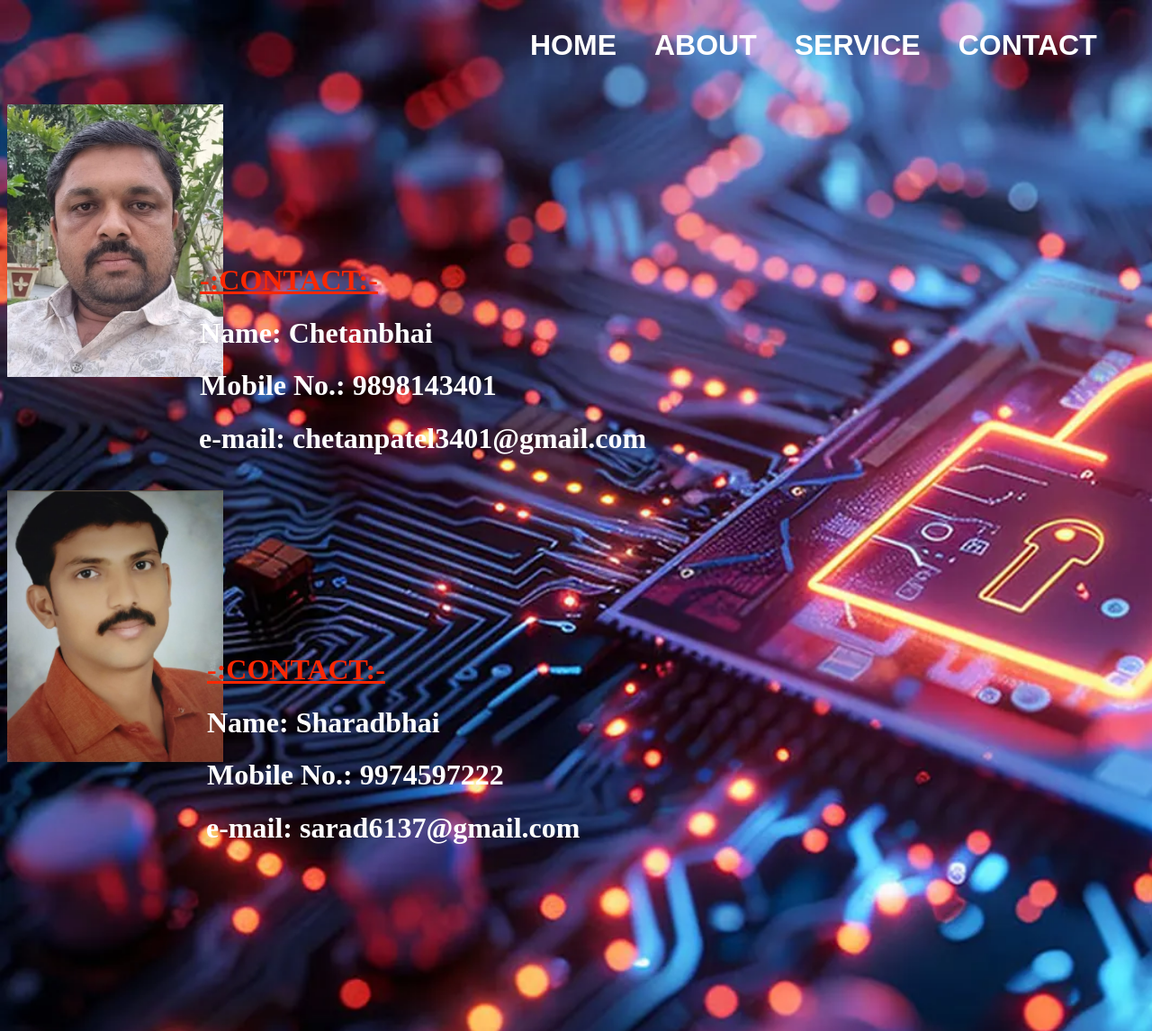
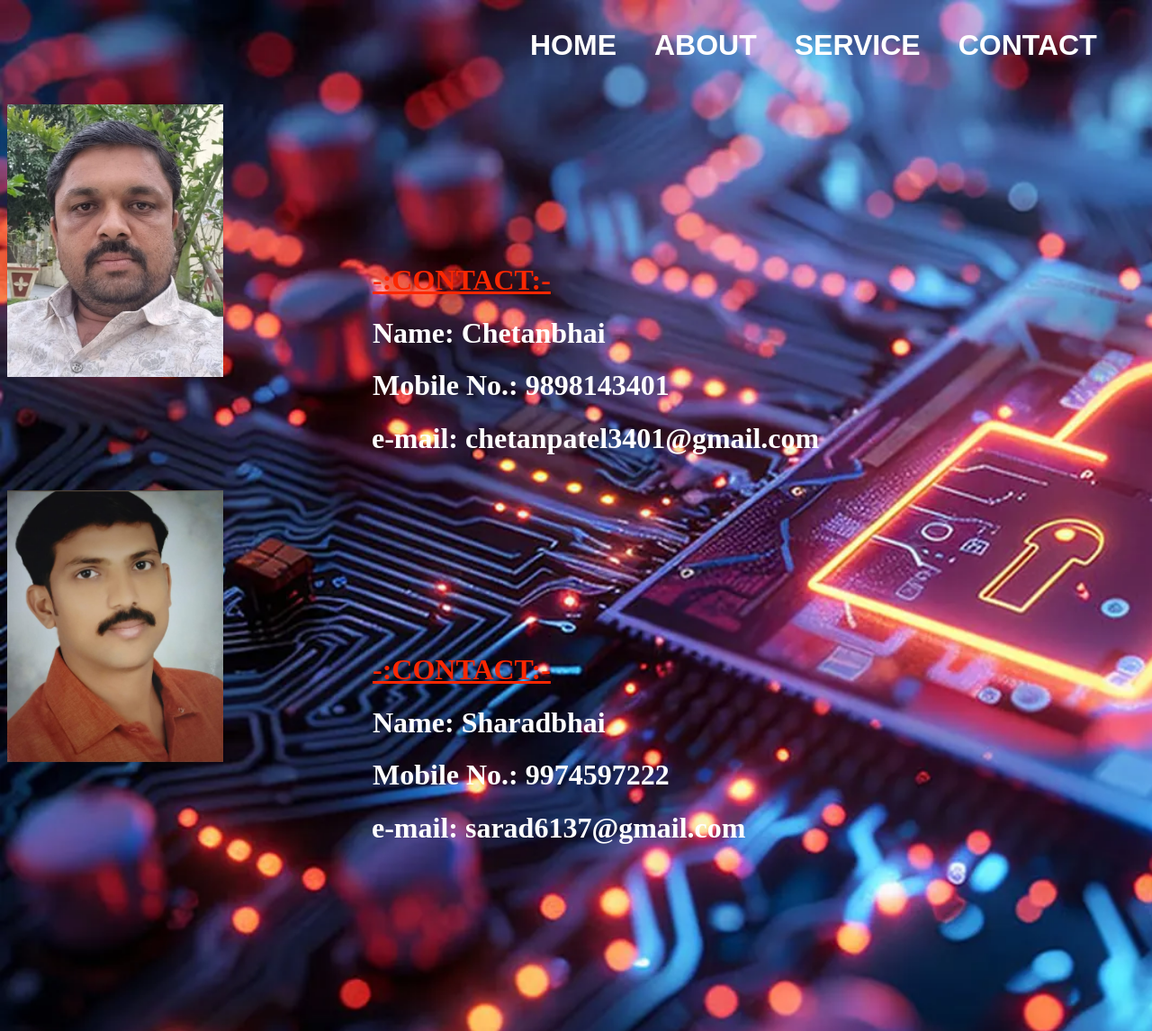
Before and after one commit to kishan123git/www.kishanelectronics.com, a plain HTML site: page info.html in a window 1280 px wide. Shown: the top 1146 px of the page at 90% size. Drawn offline with Linux system fonts and the light colour scheme.

Commit message:
Update info.html

```diff
--- a/info.html
+++ b/info.html
@@ -21,7 +21,7 @@
             <img src="images/chetanpatel.jpg" alt="not loaded...">
 
         </div>
-        <div class="border" style="border: 10px;margin-left: -17vh;margin-top: 10vh;" id="style">
+        <div class="border" style="border: 10px;margin-left: 7vh;margin-top: 10vh;" id="style">
             <h1 style="margin-top: -210px; margin-left: 350px; color: rgb(251, 39, 2);text-decoration: underline;">-:CONTACT:-<h1 style="color: white;margin-left: 350px;">Name: Chetanbhai</h1><h1 style="margin-left: 350px; color: white;">Mobile No.: 9898143401</h1><h1 style="color: white; margin-left: 349px;">e-mail: chetanpatel3401@gmail.com </h1></h1>
 
         </div><br>
@@ -30,7 +30,7 @@
            <img src="images/sharadbhai.jpg" alt="not loaded...">
 
         </div>
-        <div class="border2" style="border: 10px;margin-left: -16vh;"id="sharad" id="sharad">
+        <div class="border2" style="border: 10px;margin-left: 7vh;"id="sharad" id="sharad">
             <h1 style="margin-top: -285px; margin-left: 350px; color: rgb(251, 39, 2);text-decoration: underline;">-:CONTACT:-<h1 style="margin-left: 350px;color: white;">Name: Sharadbhai</h1><h1 style="margin-left: 350px; color: white;">Mobile No.: 9974597222</h1><h1 style="color: white; margin-left: 349px;">e-mail: sarad6137@gmail.com</h1></h1>
 
         </div>
```
